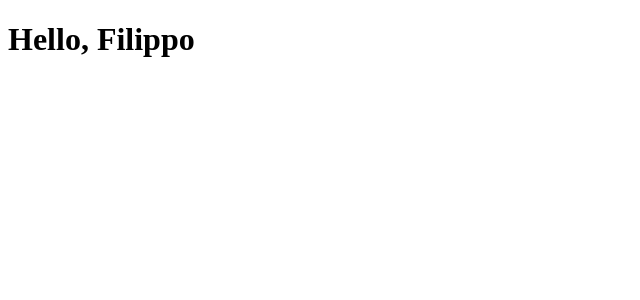
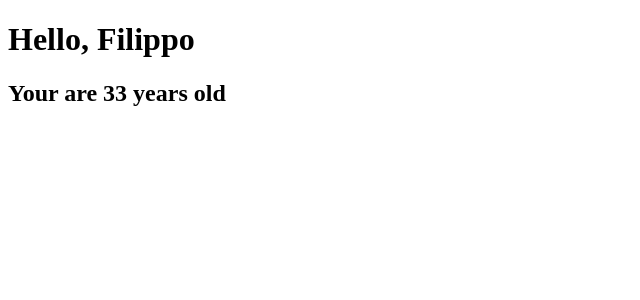
Before and after one commit to philip-morris-89/react-exercises, a React (Create React App) app in the folder my-app/: page / in a window 1280 px wide. Shown: the top 300 px of the page, without its empty margins (0-640 px from the left). Built offline with nearby package versions, Linux system fonts and the light colour scheme.

Commit message:
Modify the Welcome component so that the Age component is rendered only if the age prop is greater than 18 and less than 65.

```diff
--- a/my-app/src/Age.js
+++ b/my-app/src/Age.js
@@ -4,7 +4,7 @@ class Age extends React.Component {
   render() {
     return (
       <div>
-        {!!this.props.age && <h2>Your age is: {this.props.age}</h2>}
+        {this.props.age >= 18 && this.props.age <= 65 && <h2>Your are {this.props.age} years old</h2>}
       </div>
     )
   }
--- a/my-app/src/App.js
+++ b/my-app/src/App.js
@@ -5,7 +5,7 @@ export class App extends React.Component {
   render() {
     return (
       <div>
-        <Welcome name="Filippo" age={0} />
+        <Welcome name="Filippo" age={33} />
       </div>
     )
   }
```
